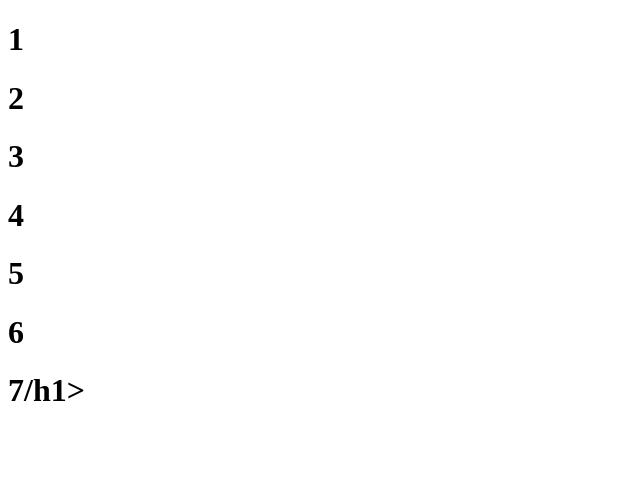
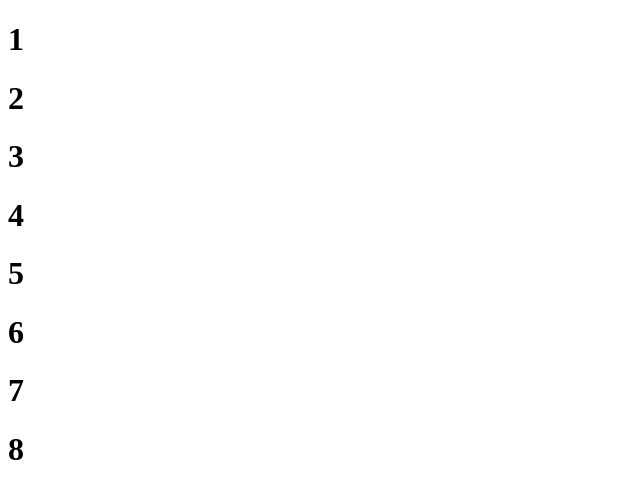
Before and after one commit to Xamio51/taller_01, a plain HTML site: page index.html in a window 1280 px wide. Shown: the whole page, without its empty margins (0-640 px from the left). Drawn offline with Linux system fonts and the light colour scheme.

Commit message:
octavo commit

```diff
--- a/index.html
+++ b/index.html
@@ -12,6 +12,7 @@
     <h1>4</h1>
     <h1>5</h1>
     <h1>6</h1>
-    <h1>7/h1>
+    <h1>7</h1>
+    <h1>8</h1>
 </body>
 </html>
```
